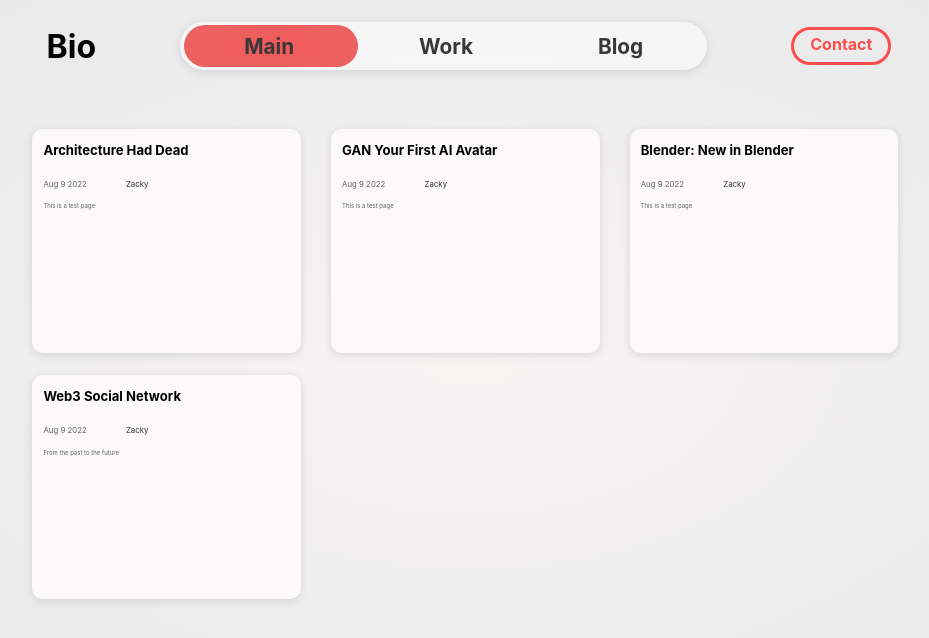
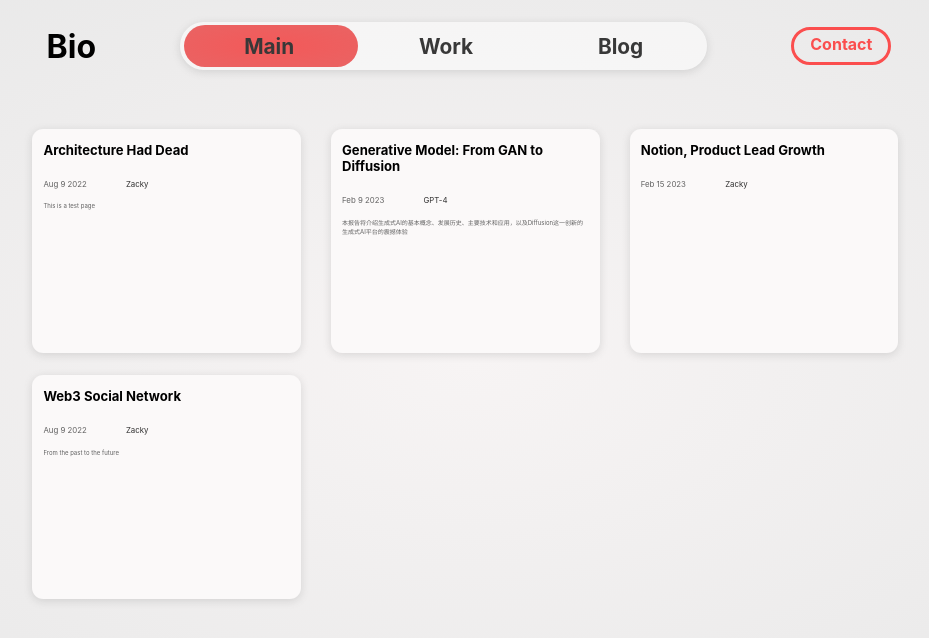
Before and after one commit to Dr7-github/myweb, a Next.js app: page /blog/Blog in a window 1280 px wide. Shown: the top 638 px of the page, without its empty margins (171-1100 px from the left). Built offline with nearby package versions, Linux system fonts and the light colour scheme.

Commit message:
web update 20230601.01

```diff
--- a/pages/_app.js
+++ b/pages/_app.js
@@ -7,7 +7,7 @@ export default function App({Component,pageProps}){
     return (
         <>
             <Head>
-                <title>Next.js web</title>
+                <title>Zacky's Portfolio</title>
             </Head>
             <Nav />
             <main>
--- a/posts/GAN_Your_Avatar.md
+++ /dev/null
@@ -1,6 +0,0 @@
----
-title: 'GAN Your First AI Avatar'
-author: Zacky
-date: 'Aug 9 2022'
-excerpt: 'This is a test page'
----
--- /dev/null
+++ b/posts/Generative Model_From GAN to Diffusion.md
@@ -0,0 +1,37 @@
+---
+title: 'Generative Model: From GAN to Diffusion'
+author: GPT-4
+date: 'Feb 9 2023'
+excerpt: '本报告将介绍生成式AI的基本概念、发展历史、主要技术和应用，以及Diffusion这一创新的生成式AI平台的震撼体验'
+---
+#前言
+生成式AI是一种利用人工智能技术来创造新的内容或数据的方法，它可以在各个领域产生令人惊叹的效果，例如图像、文本、音乐、语音等。本报告将介绍生成式AI的基本概念、发展历史、主要技术和应用，以及Diffusion这一创新的生成式AI平台的震撼体验。
+___
+#What is AI ?
+##AI的定义
+__人工智能__（Artificial Intelligence，AI）是指由人制造出来的系统所表现出来的智能，它可以理解和模拟人类的认知、学习、推理、决策和创造等能力。AI的目标是让机器能够执行通常需要人类智慧才能完成的任务，例如视觉识别、自然语言处理、游戏博弈、机器人控制等。
+##AI的发展历史
+AI的发展历史可以分为四个阶段：
+- __第一阶段__：_1950-1970年_，符号主义AI。这一阶段的AI主要基于逻辑和规则，通过编程给机器提供知识和推理能力，例如图灵测试、通用问题求解器（GPS）、埃尔iza等。
+- __第二阶段__：_1970-1990年_，连接主义AI。这一阶段的AI主要基于神经网络和统计学习，通过训练大量数据给机器提供感知和分类能力，例如感知器、反向传播算法、Hopfield网络等。
+- __第三阶段__：_1990-2010年_，行为主义AI。这一阶段的AI主要基于遗传算法和进化计算，通过模拟自然选择和变异给机器提供优化和适应能力，例如遗传算法、遗传编程、进化策略等。
+- __第四阶段__：_2010年至今_，深度学习AI。这一阶段的AI主要基于深度神经网络和大数据，通过多层非线性变换给机器提供抽象和表达能力，例如深度信念网络、卷积神经网络、循环神经网络等。
+____
+#生成式AI
+__生成式AI系统__（Generative AI）是指一类人工智能系统，它们可以通过学习现有的数据并生成新的数据，从而实现类似人类创造力的功能。例如，生成式AI可以用来创建新的图像、文本或音乐等内容。
+##GAN
+__生成对抗网络__（Generative Adversarial Network，GAN）是一种生成式AI的核心技术，它由两个相互竞争的神经网络组成：一个是 __生成器__（Generator），负责从随机噪声中生成新的数据；另一个是 __判别器__（Discriminator），负责区分生成数据和真实数据。通过不断地对抗训练，生成器可以逐渐提高生成数据的质量，而判别器可以逐渐提高区分能力。GAN最早由Ian Goodfellow等人于2014年提出，并在图像生成方面取得了突破性的进展 。
+##Diffusion
+__Diffusion__ 模型是一种概率生成模型，它可以用来生成图像、文本、音频等数据。Diffusion模型的基本思想是，给定一个真实的数据样本 $x_0$ ，通过一系列的噪声扰动，将其转化为一个随机的噪声样本 $x_T$ 。然后，通过一个神经网络模型，逐步地从 $x_T$ 还原出 $x_0$ 。这个过程可以分为两个阶段：前向扩散和反向扩散。
+
+前向扩散是指给数据样本添加噪声的过程。给定一个真实的数据样本 $x_0$ ，我们可以通过 $T$ 次高斯噪声扰动，得到一系列的中间样本 $x_1,x_2,…,x_T$ ，其中 x_T 是纯随机噪声。每次扰动的强度由一个超参数 $\beta_t\in (0,1)$ 决定，$\beta_t$ 越大，表示噪声越强。前向扩散过程可以用下面的公式表示：
+
+$q (x_t|x_ {t-1})=\mathcal {N} (x_t;\sqrt {1-\beta_t}x_ {t-1},\beta_t\mathbf {I}), q (x_ {1:T}|x_0)=\prod_ {t=1}^T q (x_t|x_ {t-1})$
+
+反向扩散是指从噪声样本还原数据样本的过程。给定一个噪声样本 $x_T$ ，我们可以通过一个神经网络模型 $p (x_t|x_ {t+1})$ ，逐步地预测出 $x_{T-1},x_{T-2},…,x_0$ 。这个神经网络模型通常是一个 __U-Net__ 结构，它可以根据不同的时间步 $t$ 和输入文字 $embedding$ 生成不同的输出。反向扩散过程可以用下面的公式表示：
+
+$p (x_t|x_ {t+1})=\mathcal {N} (x_t;\mu_t(x_ {t+1}),\sigma_t^2(x_ {t+1})\mathbf {I}), p (x_0|x_T)=\prod_ {t=T}^1 p (x_{t-1}|x_t)$
+
+Diffusion模型的训练目标是最大化真实数据样本 $x_0$ 的对数似然，即 $\log p (x_0)$ 。由于 $p (x_0)$ 是难以直接计算的，我们可以利用前向扩散和反向扩散之间的关系，将其转化为 $\log p (x_T)+\sum_ {t=1}^T \log p (x_{t-1}|x_t)$ ，其中第一项是常数，第二项可以通过神经网络模型计算。因此，训练过程中，我们需要随机采样一个时间步 t ，然后根据公式（1）生成 $x_t$ 和 $x_{t+1}$ ，然后根据公式（2）计算损失函数并更新参数。
+
+Diffusion模型的应用非常广泛，它可以用来生成图像、文本、音频等数据。例如，最近有一些工作使用 Diffusion 模型实现了从文字到图像的生成 ，效果非常惊人。Diffusion 模型也可以用来做图像编辑、超分辨率、风格迁移等任务 。Diffusion 模型相比于其他生成模型，如 __GAN__ 和 __VAE__ ，有一些优势，例如不需要对抗训练、不需要确定潜在空间、不需要重参数化技巧等。
--- a/posts/New_in_Blender.md
+++ /dev/null
@@ -1,6 +0,0 @@
----
-title: 'Blender: New in Blender'
-author: Zacky
-date: 'Aug 9 2022'
-excerpt: 'This is a test page'
----
--- /dev/null
+++ b/posts/Notion Product Review.md
@@ -0,0 +1,6 @@
+---
+title: 'Notion, Product Lead Growth'
+author: Zacky
+date: 'Feb 15 2023'
+excerpt: ''
+---
--- a/posts/Social_Network.md
+++ b/posts/Social_Network.md
@@ -64,7 +64,6 @@ Facebook拥有超过26亿用户，既是成就也是威胁。2018年，扎克伯
 3. 内容所有权，由于所有的数据都是存储在平台的数据库中，因此，平台完全掌握对于数据的处理权限，尽管各个平台往往会声称对于信息安全保护的重视程度，但可以确定的一点是，数据是可以被垄断公司所利用的，例如，抖音基于用户交互的信息不断强化学习了他的推荐机制；
 
 ## 社交图谱
-Social Graphy
 
 面对传统社交平台种种问题，Web3带来的解决方案是SocialFi。目前主要的web3社交协议包括Lens和CyberConnect等。
 
```
Also changed, not shown: 1 other file (tests, documents, lock files or other folders).
